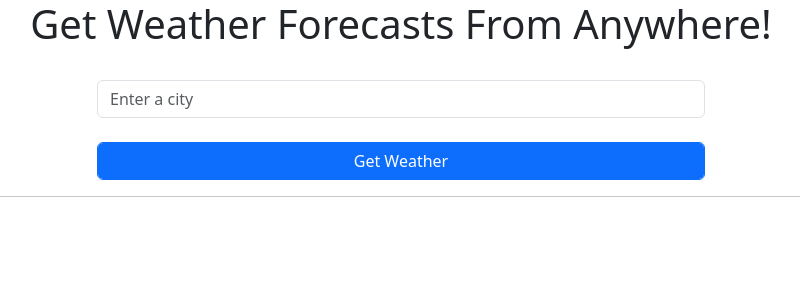
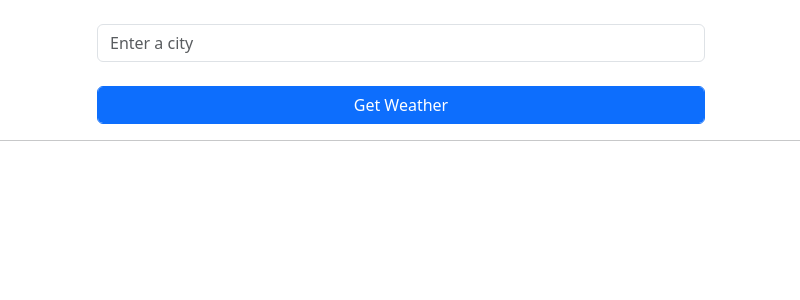
Before and after one commit to besure94/Weather-App, a React (Create React App) app: page / in a window 1280 px wide. Shown: the top 300 px of the page, without its empty margins (239-1039 px from the left). Built offline with nearby package versions, Linux system fonts and the light colour scheme.

Commit message:
Remove header.

```diff
--- a/src/components/WeatherForecast.js
+++ b/src/components/WeatherForecast.js
@@ -49,7 +49,6 @@ function WeatherForecast() {
 
   return (
     <div>
-      <h1>Get Weather Forecasts From Anywhere!</h1>
       <br/>
       <SearchForm onFormSubmission={handleFormSubmission}/>
       {error && <h2>Error: {error}</h2>}
```
